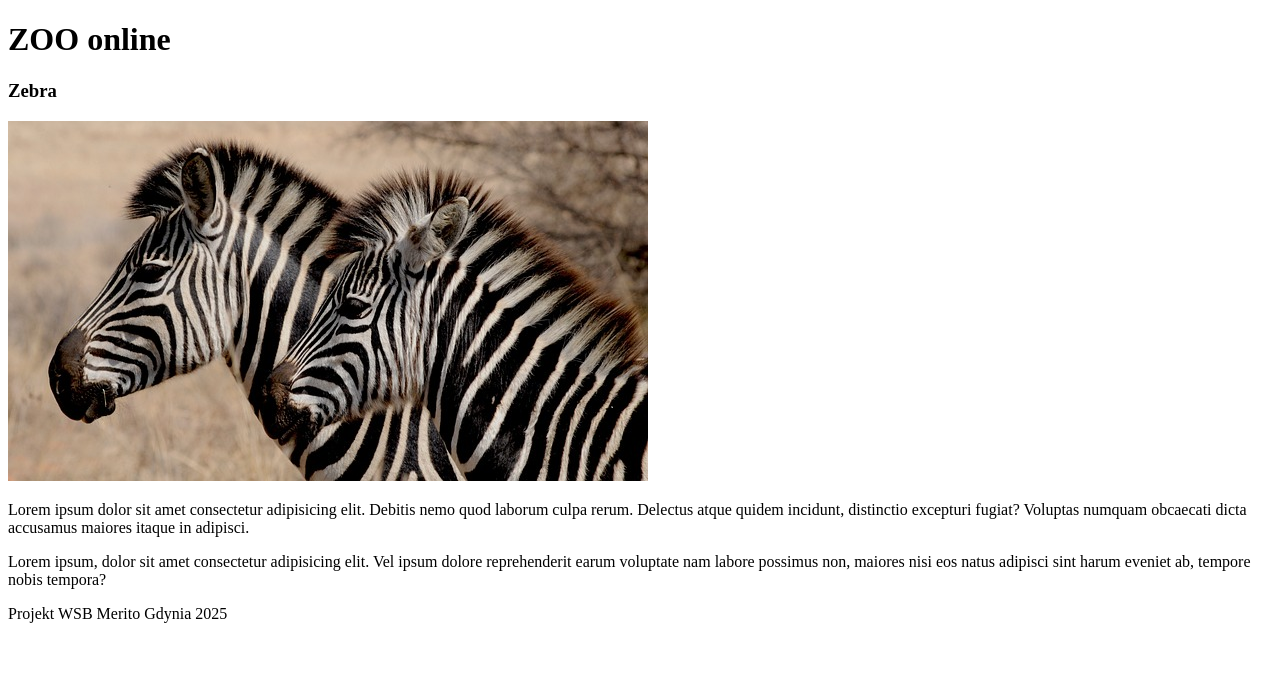
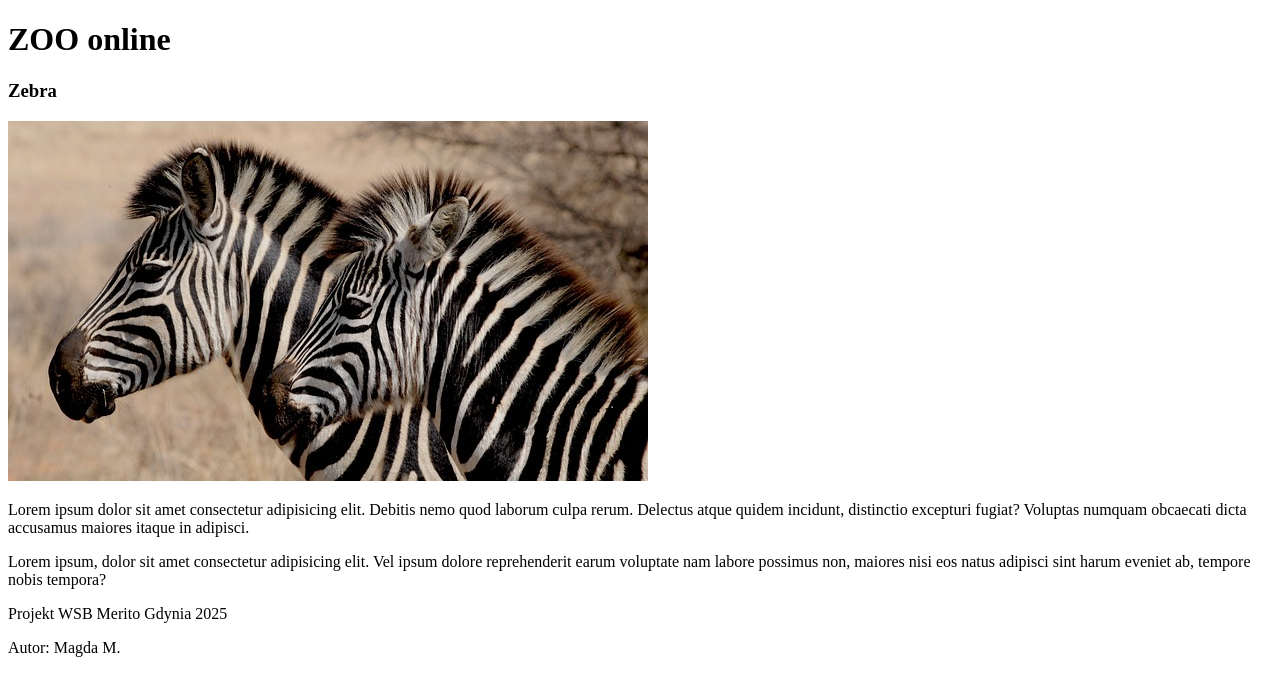
Before and after one commit to magdamadejwsb/WZ_INLN3_hyb_wszyscy, a plain HTML site: page index.html in a window 1280 px wide. Drawn offline with Linux system fonts and the light colour scheme.

Commit message:
dodaj autora strony

```diff
--- a/index.html
+++ b/index.html
@@ -19,6 +19,7 @@
     </main>
     <footer>
         <p>Projekt WSB Merito Gdynia 2025</p>
+        <p>Autor: Magda M.</p>
     </footer>
 </body>
 </html>
```
